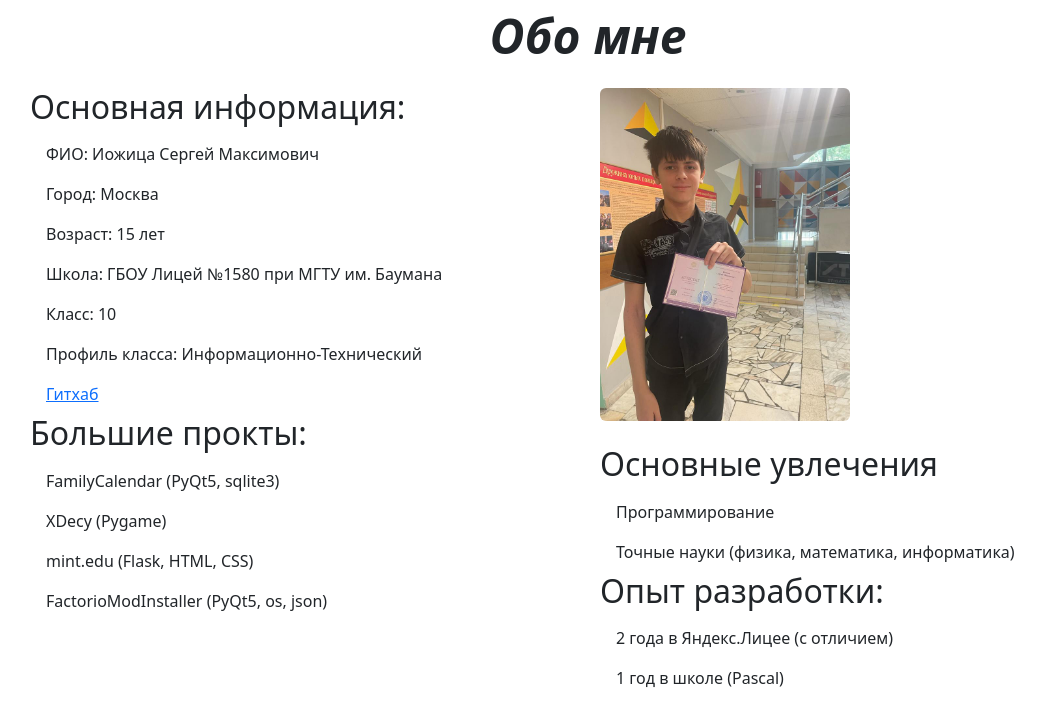
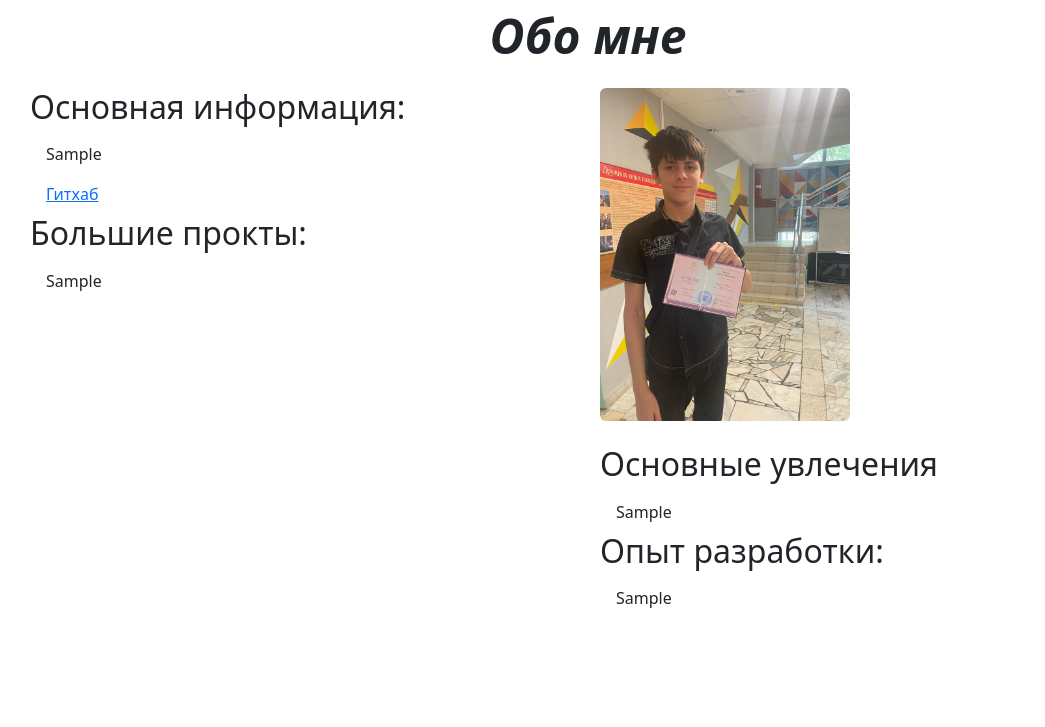
Before and after one commit to Sergey207/AboutMyself, a Django app: template AboutMyself/templates/index.html in a window 1280 px wide. Shown: the top 727 px of the page, without its empty margins (52-1097 px from the left). Run offline with Django 3.2, Linux system fonts and the light colour scheme; the template is opened without the code that fills it: most values are stand-ins (such as "Sample title", 1, 10 or a date in 2020).

Commit message:
Улучшено использование templates

```diff
--- a/AboutMyself/templates/index.html
+++ b/AboutMyself/templates/index.html
@@ -8,45 +8,38 @@
     <div class="container">
         <div class="row align-items-start">
             <div class="col">
-                <div>
                 <h2>Основная информация:</h2>
                 <ul class="list-group list-group-light">
-                        <li class="list-group-item border-0">ФИО: Иожица Сергей Максимович</li>
-                        <li class="list-group-item border-0">Город: Москва</li>
-                        <li class="list-group-item border-0">Возраст: 15 лет</li>
-                        <li class="list-group-item border-0">Школа: ГБОУ Лицей №1580 при МГТУ им. Баумана</li>
-                        <li class="list-group-item border-0">Класс: 10</li>
-                        <li class="list-group-item border-0">Профиль класса: Информационно-Технический</li>
-                        <li class="list-group-item border-0"><a class="link-primary" target="_blank"
-                                                                href="https://github.com/Sergey207">Гитхаб</a>
+                    {% for i in base_information %}
+                        <li class="list-group-item border-0">{{ i }}</li>
+                    {% endfor %}
+                    <li class="list-group-item border-0">
+                        <a class="link-primary" target="_blank" href="https://github.com/Sergey207">Гитхаб</a>
                     </li>
                 </ul>
-                </div>
-                <div><h2>Большие прокты:</h2>
+                <h2>Большие прокты:</h2>
                 <ul class="list-group list-group-light">
-                        <li class="list-group-item border-0">FamilyCalendar (PyQt5, sqlite3)</li>
-                        <li class="list-group-item border-0">XDecy (Pygame)</li>
-                        <li class="list-group-item border-0">mint.edu (Flask, HTML, CSS)</li>
-                        <li class="list-group-item border-0">FactorioModInstaller (PyQt5, os, json)</li>
+                    {% for i in big_projects %}
+                        <li class="list-group-item border-0">{{ i }}</li>
+                    {% endfor %}
                 </ul>
-                </div>
             </div>
             <div class="col">
                 <img class="rounded" src="{% static "img/My Photo.jpg" %}" width="250px"/>
                 <br><br>
-                <div><h2>Основные увлечения</h2>
+                <h2>Основные увлечения</h2>
                 <ul class="list-group list-group-light">
-                        <li class="list-group-item border-0">Программирование</li>
-                        <li class="list-group-item border-0">Точные науки (физика, математика, информатика)</li>
+                    {% for i in main_hobbies %}
+                        <li class="list-group-item border-0">{{ i }}</li>
+                    {% endfor %}
                 </ul>
-                </div>
-                <div><h2>Опыт разработки:</h2>
+                <h2>Опыт разработки:</h2>
                 <ul class="list-group list-group-light">
-                        <li class="list-group-item border-0">2 года в Яндекс.Лицее (с отличием)</li>
-                        <li class="list-group-item border-0">1 год в школе (Pascal)</li>
+                    {% for i in code_experience %}
+                        <li class="list-group-item border-0">{{ i }}</li>
+                    {% endfor %}
                 </ul>
             </div>
         </div>
     </div>
-    </div>
 {% endblock %}
```
Also changed, not shown: AboutMyself/main/views.py (+22 -1 lines). Lines whose indentation alone changed are shown as unchanged.
